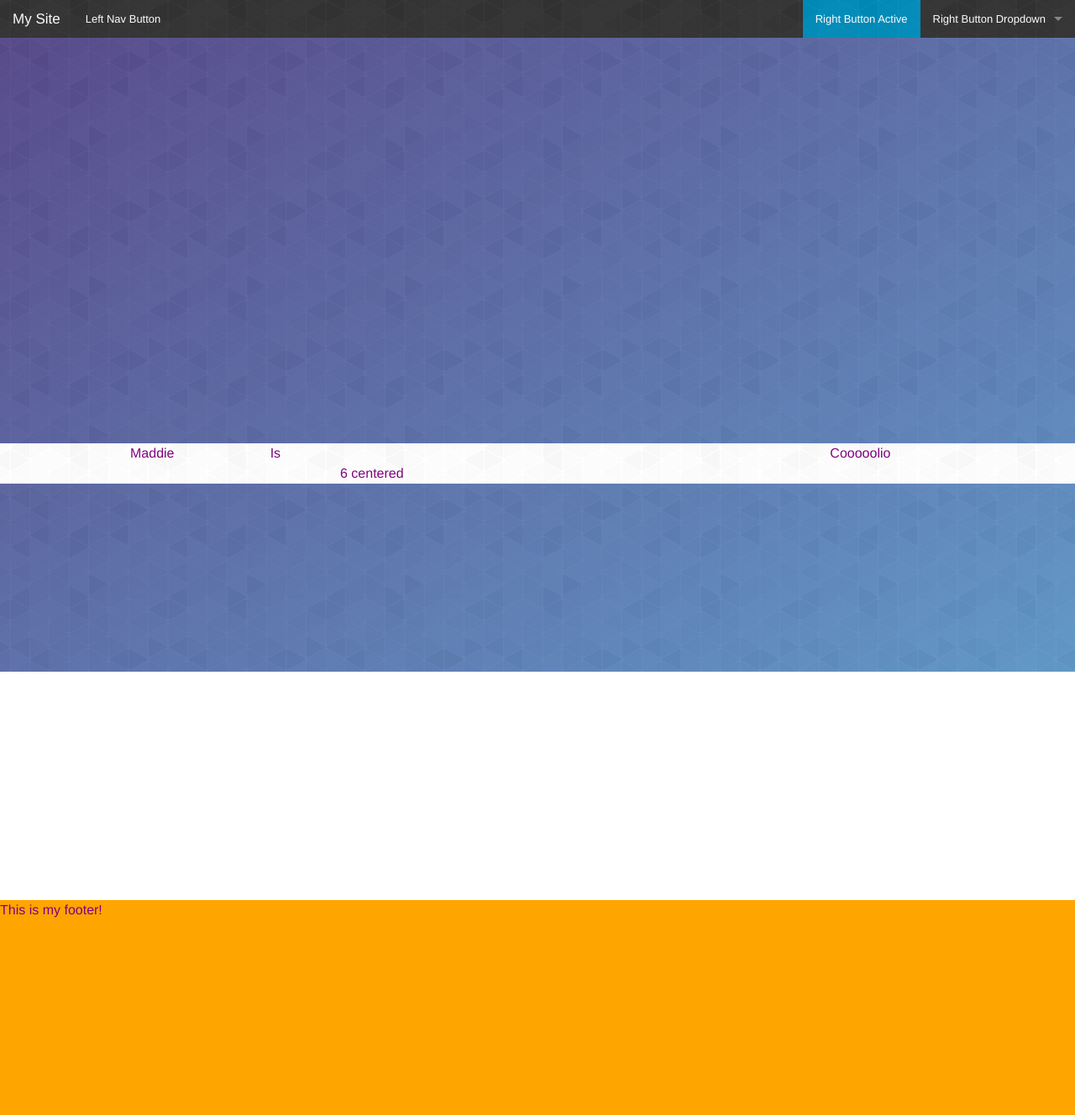
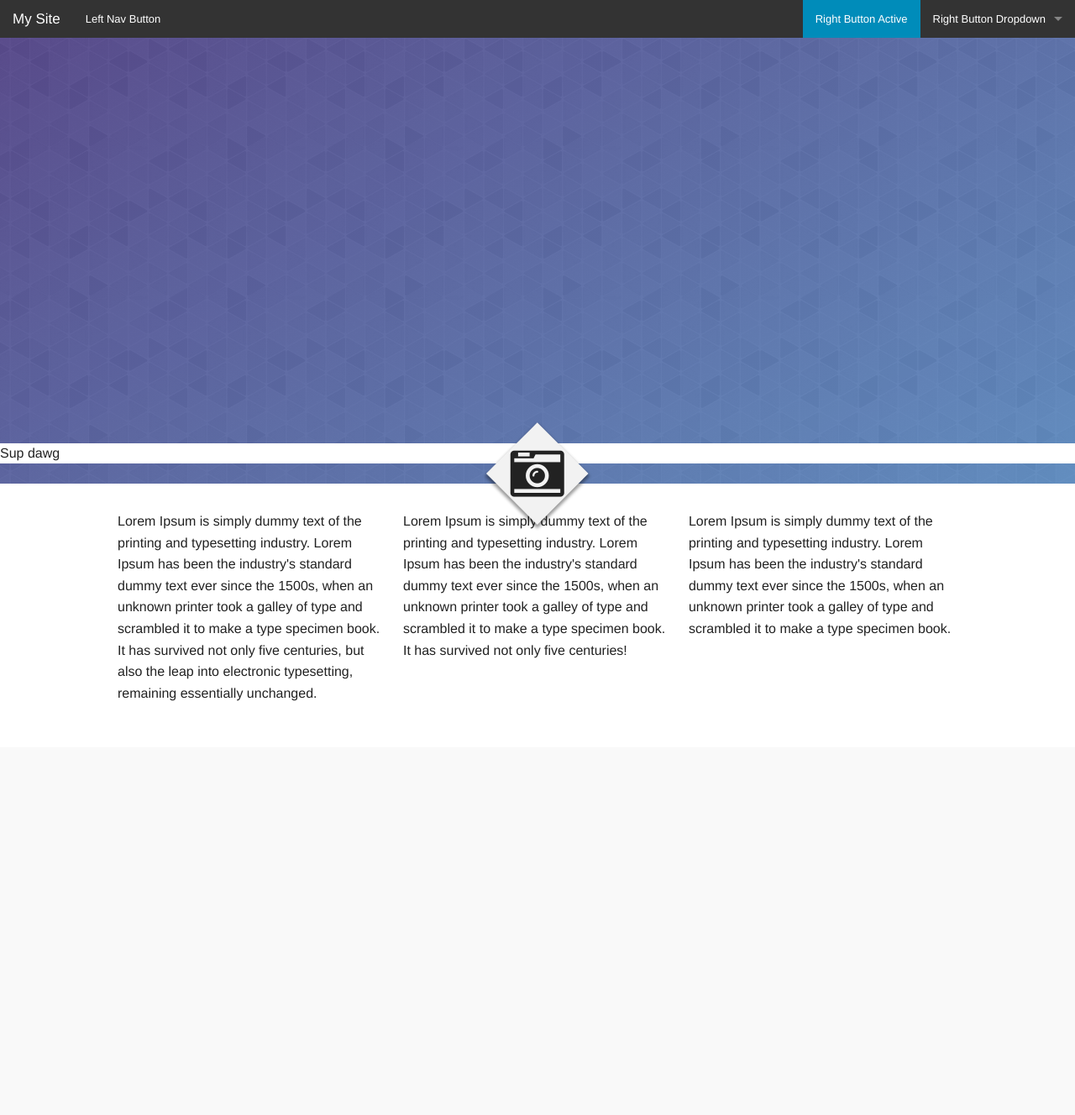
Before and after one commit to Braden1996/bradenmarshall.co.uk, a Django app: template src/braden_marshall/templates/base.html in a window 1280 px wide. Shown: the whole page at 84% size. After the commit the page ends 835 px from the top, so only its background shows below. Run offline with Django 3.2, Linux system fonts and the light colour scheme; the template is opened without the code that fills it, so the values that code supplies are empty; some libraries are stand-ins or nearby versions.

Commit message:
Adjusted the base-template's SCSS; adding an improved footer and modified the body background technique.

```diff
--- a/src/braden_marshall/static/scss/base/base.scss
+++ b/src/braden_marshall/static/scss/base/base.scss
@@ -1,30 +1,10 @@
-html{
-  position: relative;
-  min-height: 100%;
+html, body{
+  width: 100%;
+  height: 100%;
 }
 
 body{
-  color: purple;
 
-  &::before{
-    content: '';
-    position: fixed;
-    top: 0;
-    right: 0;
-    bottom: 0;
-    left: 0;
-    background: linear-gradient(to right bottom, #58488a, #6299c9);
-    z-index: -1;
-  }
-
-  &::after{
-    content: '';
-    position: fixed;
-    top: 0;
-    right: 0;
-    bottom: 0;
-    left: 0;
-    background: url(static('/img/braden_marshall/static/img/tiles/2d-squares.png'));
-    z-index: 2;
-  }
+  background: url(static('/img/braden_marshall/static/img/tiles/2d-squares.png')),
+  linear-gradient(to right bottom, #58488a, #6299c9);
 }
--- a/src/braden_marshall/static/scss/layout/l-site.scss
+++ b/src/braden_marshall/static/scss/layout/l-site.scss
@@ -22,5 +22,6 @@
 
 
   &__footer {
+    padding: 32px;
   }
 }
--- a/src/braden_marshall/static/scss/main.scss
+++ b/src/braden_marshall/static/scss/main.scss
@@ -12,4 +12,4 @@
 // Modules
 @import 'modules/m-block.scss',
         'modules/m-hero.scss',
-        'modules/m-stickyfooter.scss';
+        'modules/m-logorow.scss';
--- a/src/braden_marshall/static/scss/modules/m-hero.scss
+++ b/src/braden_marshall/static/scss/modules/m-hero.scss
@@ -4,7 +4,7 @@
 */
 // Config
 // Main
-.m-hero{
+.m-hero {
   height: 66vh;
   min-height: 480px;
 }
--- a/src/braden_marshall/static/scss/modules/m-stickyfooter.scss
+++ /dev/null
@@ -1,29 +0,0 @@
-/*
- Description: A big 'hero' box.
- Author: Braden Marshall
-*/
-// Config
-$m-stickyfooter-height: 256px;
-
-// Main
-.m-stickyfooter{
-  height: 100%;
-
-  &__wrap{
-    min-height: 100%;
-    margin-bottom: -($m-stickyfooter-height);
-  }
-
-  &__wrap:after {
-    content: "";
-    display: block;
-  }
-
-  &__wrap:after, &__footer {
-    height: $m-stickyfooter-height;
-  }
-
-  &__footer{
-    background: orange;
-  }
-}
--- a/src/braden_marshall/templates/base.html
+++ b/src/braden_marshall/templates/base.html
@@ -6,6 +6,7 @@
     <meta charset="utf-8" />
     <meta content="width=device-width, initial-scale=1.0" name="viewport" />
     <title>Templates</title>
+    <link rel="stylesheet" href="https://maxcdn.bootstrapcdn.com/font-awesome/4.4.0/css/font-awesome.min.css">
     <link href="{% static 'css/main.css' %}" rel="stylesheet" type="text/css" />
 
     <script src="{% static 'js/mainhead.js' %}" type="text/javascript"></script>
@@ -13,6 +14,7 @@
 
   <body>
     <div id="l-site" class="m-stickyfooter">
+      <div class="m-stickyfooter__content">
         <div class="m-hero">
           <header id="l-site__header">
             <nav class="top-bar" data-topbar role="navigation">
@@ -46,26 +48,39 @@
           </header>
         </div>
 
-      <section id="l-site__content" class="m-stickyfooter__wrap">
+        <section id="l-site__content">
           <main id="l-site__content__main">
             <div class="block block--fill">
-            <div class="row">
-              <div class="small-6 large-2 columns">Maddie</div>
-              <div class="small-6 large-8 columns">Is</div>
-              <div class="small-12 large-2 columns">Cooooolio</div>
-            </div>
-            <div class="row">
-              <div class="small-6 large-centered columns">6 centered</div>
-            </div>
+              Sup dawg
             </div>
           </main>
+
           <aside id="l-site__content__aside">
 
           </aside>
         </section>
+      </div>
+
+      <div class="m-logorow">
+        <div class="m-logorow__box">
+          <i class="m-logorow__box__logo fa fa-camera-retro fa-4x"></i>
+        </div>
+      </div>
 
       <footer id="l-site__footer" class="m-stickyfooter__footer block block--fill">
-        This is my footer!
+        <div class="row">
+          <ul class="small-block-grid-3">
+            <li>
+              Lorem Ipsum is simply dummy text of the printing and typesetting industry. Lorem Ipsum has been the industry's standard dummy text ever since the 1500s, when an unknown printer took a galley of type and scrambled it to make a type specimen book. It has survived not only five centuries, but also the leap into electronic typesetting, remaining essentially unchanged.
+            </li>
+            <li>
+              Lorem Ipsum is simply dummy text of the printing and typesetting industry. Lorem Ipsum has been the industry's standard dummy text ever since the 1500s, when an unknown printer took a galley of type and scrambled it to make a type specimen book. It has survived not only five centuries!
+            </li>
+            <li>
+              Lorem Ipsum is simply dummy text of the printing and typesetting industry. Lorem Ipsum has been the industry's standard dummy text ever since the 1500s, when an unknown printer took a galley of type and scrambled it to make a type specimen book.
+            </li>
+          </ul>
+        </div>
       </footer>
 
     </div>
```
Also changed, not shown: static/css/main.css, static/css/main.min.css. Lines whose indentation alone changed are shown as unchanged.
